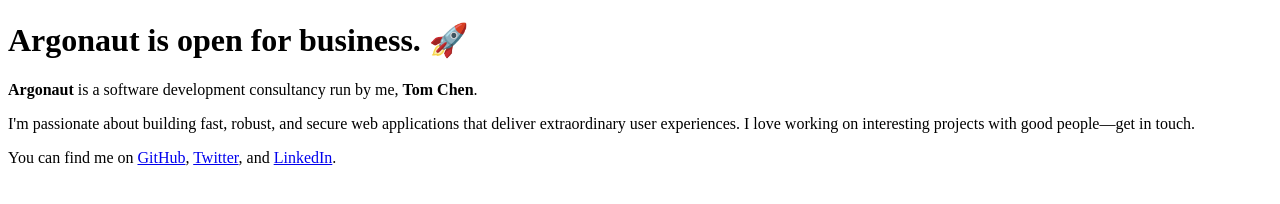
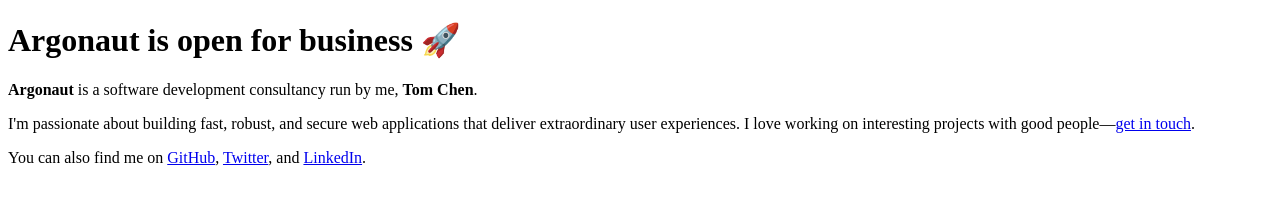
Before and after one commit to builtbyargonaut/website, a Gatsby site: page / in a window 1280 px wide. Built offline with nearby package versions, Linux system fonts and the light colour scheme; Gatsby itself is replaced by a stand-in of ours.

Commit message:
Add email and clean up

```diff
--- a/src/pages/index.js
+++ b/src/pages/index.js
@@ -2,7 +2,7 @@
 
 const IndexPage = () => (
   <div className="index">
-    <h1>Argonaut is open for business. 🚀</h1>
+    <h1>Argonaut is open for business 🚀</h1>
     <p>
       <strong>Argonaut</strong> is a software development consultancy run by me,{" "}
       <strong>Tom Chen</strong>.
@@ -10,10 +10,13 @@
     <p>
       I'm passionate about building fast, robust, and secure web applications
       that deliver extraordinary user experiences. I love working on interesting
-      projects with good people—get in touch.
+      projects with good people—<a href="mailto:tom@builtbyargonaut.com">
+        get in touch
+      </a>.
     </p>
     <p>
-      You can find me on <a href="https://github.com/thomascchen">GitHub</a>,{" "}
+      You can also find me on{" "}
+      <a href="https://github.com/thomascchen">GitHub</a>,{" "}
       <a href="https://www.twitter.com/tchen">Twitter</a>, and{" "}
       <a href="https://www.linkedin.com/in/chenthomasc/">LinkedIn</a>.
     </p>
```
Also changed, not shown: src/layouts/index.js (+10 -10 lines).
